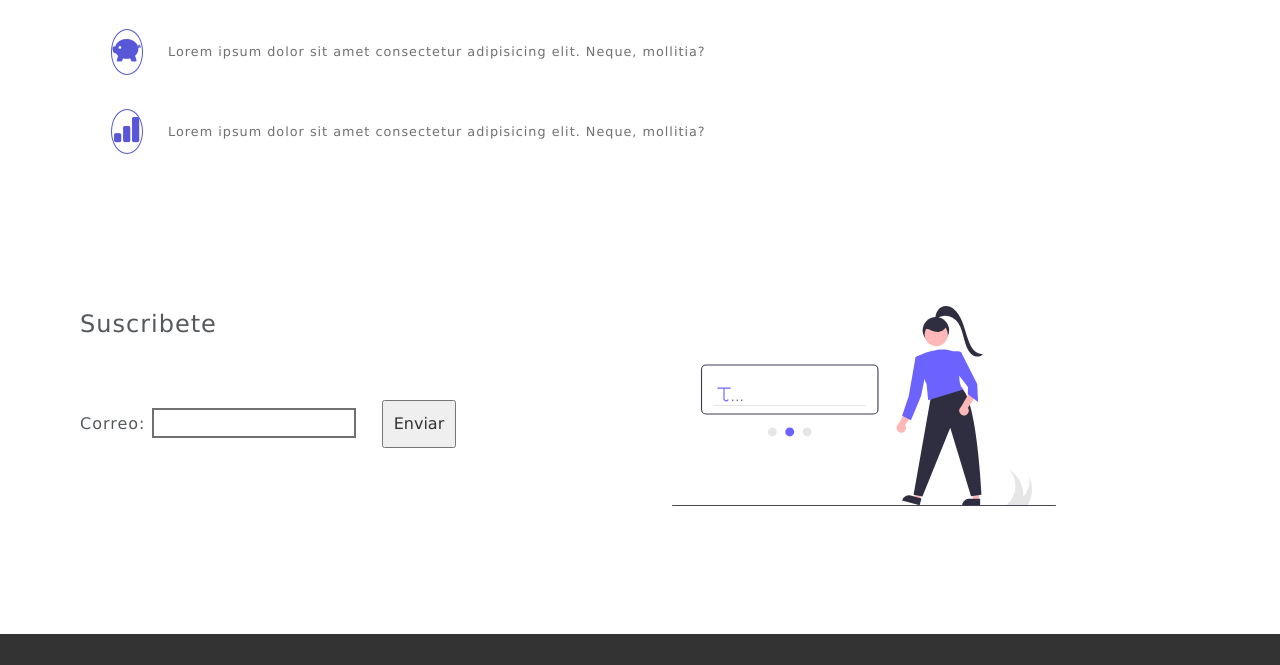
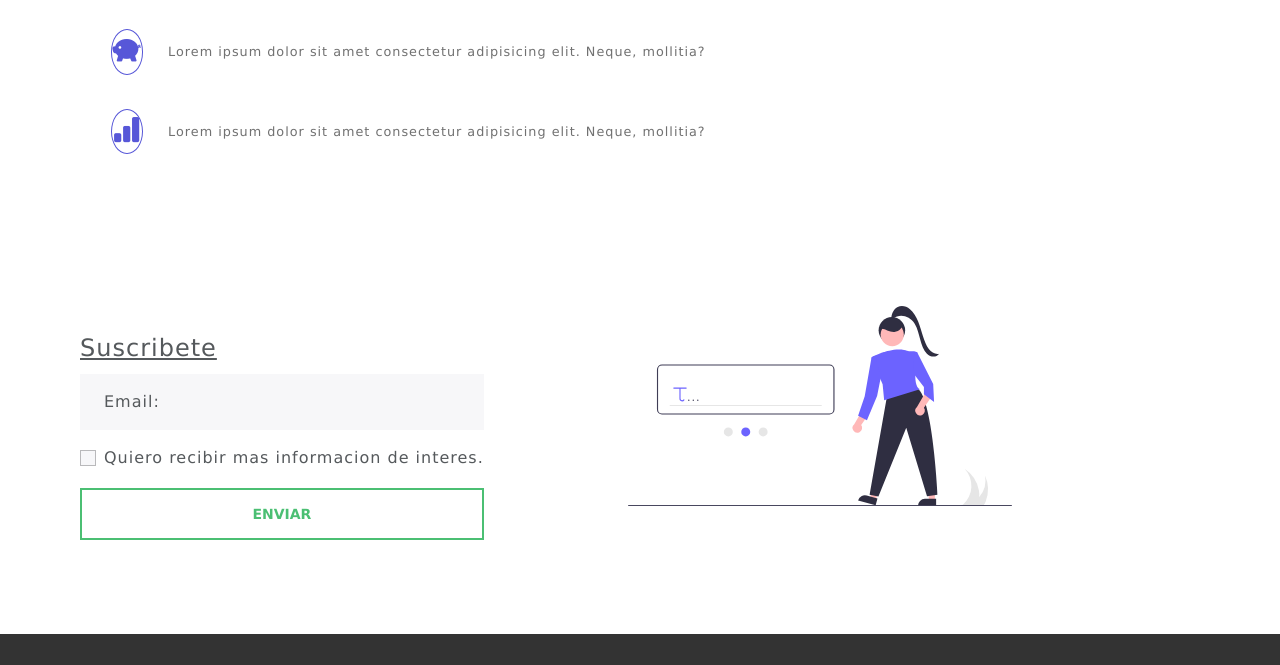
Before and after one commit to Adriangln11/landing-page, a plain HTML site: page index.html in a window 1280 px wide. Shown: the part 1755-2420 px from the top of the page. Drawn offline with nearby package versions, Linux system fonts and the light colour scheme.

Commit message:
form added

```diff
--- a/index.html
+++ b/index.html
@@ -109,12 +109,20 @@
             <section class="form-section">
                 <form action="#">
                     <fieldset>
-                        <div class="form-inputs-container">
-                            <legend>Suscribete</legend>
-                            <label for="email">Correo:
-                                <input type="email" name="email" class="text-field">
-                                <input type="submit" value="Enviar" class="button">
-                            </label>
+                        <div class="form-group">
+                            <legend class="form-label mt-4"><u>Suscribete</u></legend>
+                            <div class="form-floating mb-3">
+                              <input type="email" class="form-control" id="floatingInput" placeholder="name@example.com">
+                              <label for="floatingInput">Email:</label>
+                              <div class="form-check mt-3">
+                                <input class="form-check-input" type="checkbox" value="" id="flexCheckDefault">
+                                <label class="form-check-label" for="flexCheckDefault">
+                                  Quiero recibir mas informacion de interes.
+                                </label>
+                              </div>
+                              <button type="button" class="btn btn-outline-success w-100 mt-3">Enviar</button>
+                            </div>
+
                         </div>
                         <div class="form-image-container"><img src="./assets/undraw_text_field_htlv.svg" alt=""></div>
                     </fieldset>
--- a/styles.css
+++ b/styles.css
@@ -23,7 +23,6 @@ header{
     flex-direction: column;
     align-items: center;
     justify-content: center;
-    padding: 30px;
 }
 .header-intro  h1{
     text-align: center;
@@ -110,7 +109,6 @@ main{
 .form-section fieldset{
     display: flex;
     height: 300px;
-    border: none;
     padding: 50px;
 }
 .form-inputs-container{
```
